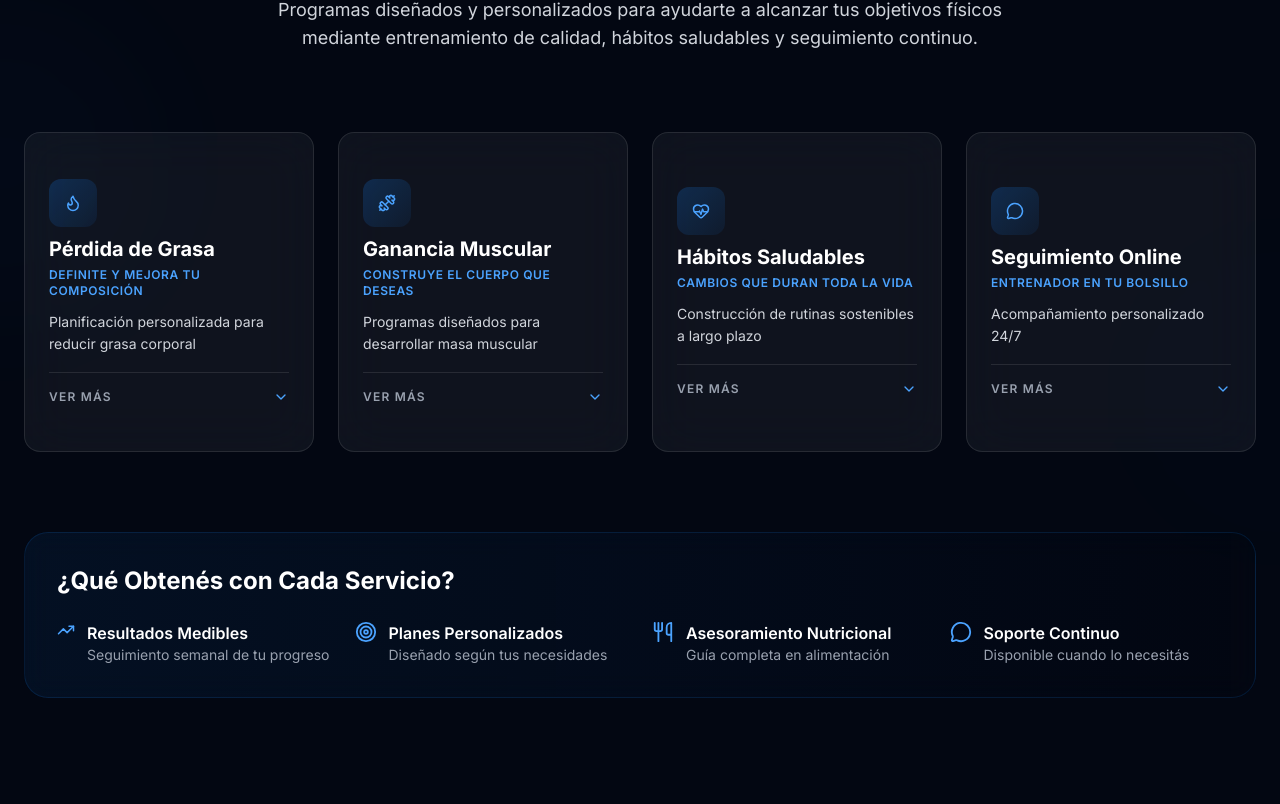
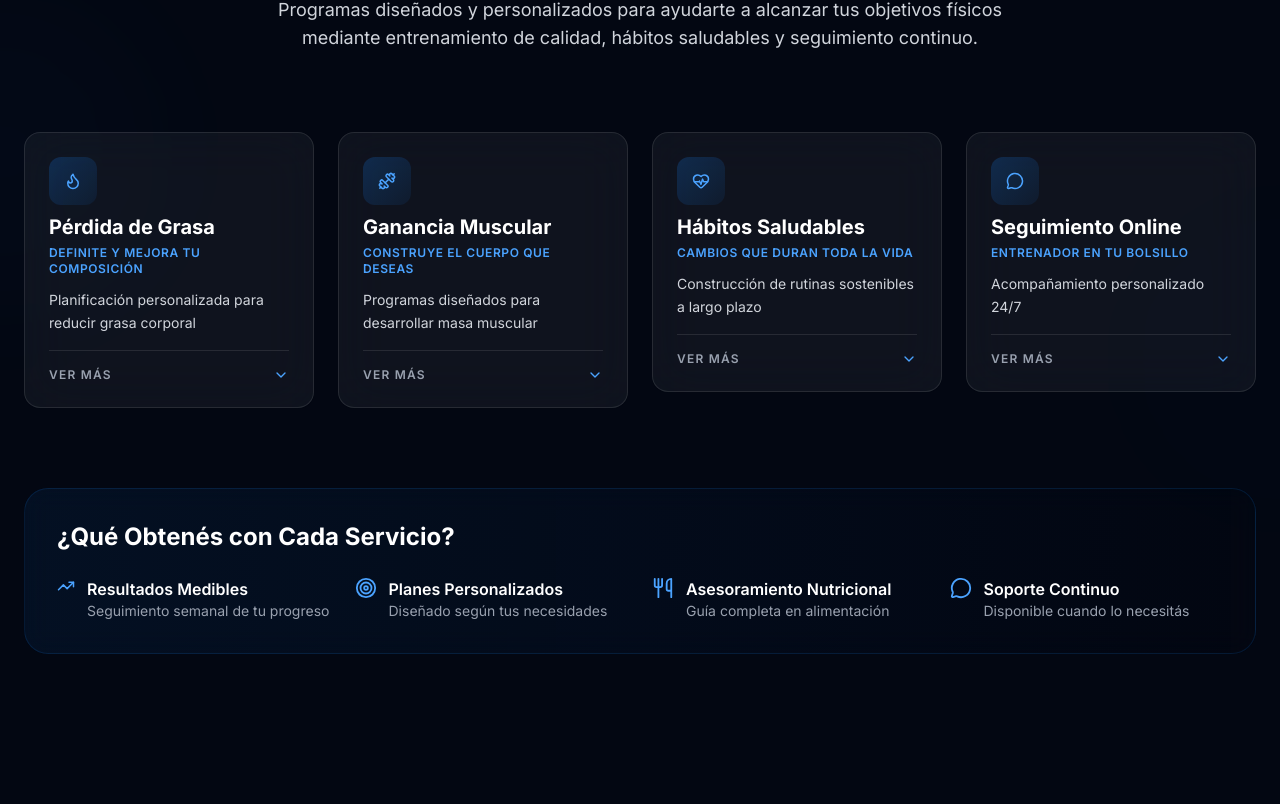
Before and after one commit to Torchiari/Rodrigofitness, a Next.js app in the folder rodrigo-fitness/: page / in a window 1280 px wide. Shown: the part 1916-2720 px from the top of the page. Built offline with nearby package versions, Linux system fonts and the light colour scheme.

Commit message:
primera demo ready

```diff
--- a/rodrigo-fitness/app/components/Contact.tsx
+++ b/rodrigo-fitness/app/components/Contact.tsx
@@ -17,7 +17,7 @@ const contactChannels = [
     icon: FaInstagram,
     title: "Instagram",
     description: "Seguime y conocé más sobre mi trabajo",
-    link: "https://instagram.com/TU_USUARIO",
+    link: "https://www.instagram.com/diaz_rodri1",
     color: "#E4405F",
     bgColor: "#E4405F/10",
   },
@@ -25,7 +25,7 @@ const contactChannels = [
     icon: FaTiktok,
     title: "TikTok",
     description: "Tips, entrenamientos y contenido fitness",
-    link: "https://tiktok.com/@TU_USUARIO",
+    link: "https://tiktok.com/@diaz_rodri1",
     color: "#000000",
     bgColor: "#000000/10",
   },
@@ -33,7 +33,7 @@ const contactChannels = [
     icon: Mail,
     title: "Email",
     description: "Consultas comerciales y asesoramiento",
-    link: "mailto:correo@ejemplo.com",
+    link: "mailto:eldiaz1111@gmail.com",
     color: "#EA4335",
     bgColor: "#EA4335/10",
   },
@@ -197,9 +197,7 @@ export default function Contact() {
                 <p className="text-xs uppercase tracking-widest text-gray-400">
                   Email
                 </p>
-                <p className="text-white font-semibold">
-                  rodrigodiaz@gmail.com
-                </p>
+                <p className="text-white font-semibold">eldiaz1111@gmail.com</p>
               </div>
             </div>
 
--- a/rodrigo-fitness/app/components/Services.tsx
+++ b/rodrigo-fitness/app/components/Services.tsx
@@ -135,7 +135,7 @@ export default function Services() {
           initial="hidden"
           whileInView="visible"
           viewport={{ once: true }}
-          className="grid gap-3 md:gap-6 grid-cols-1 sm:grid-cols-2 lg:grid-cols-4"
+          className="grid gap-2 md:gap-6 grid-cols-1 sm:grid-cols-2 lg:grid-cols-4"
         >
           {services.map((service, index) => {
             const Icon = service.icon;
@@ -152,13 +152,12 @@ export default function Services() {
                   whileTap={{ scale: 0.98 }}
                   className={`
   relative w-full rounded-2xl border transition-all duration-300
-  min-h-[170px] md:min-h-[320px]
   ${
     isExpanded
       ? "border-[#1164BC]/50 bg-gradient-to-br from-[#1164BC]/15 to-[#1164BC]/5 ring-2 ring-[#1164BC]/30"
       : "border-white/10 bg-white/5 hover:border-[#1164BC]/30 hover:bg-white/[0.08]"
   }
-  backdrop-blur-xl p-3 md:p-6 text-left overflow-hidden
+  backdrop-blur-xl p-4 md:p-6 text-left overflow-hidden
 `}
                 >
                   {/* Shine effect */}
@@ -197,7 +196,7 @@ export default function Services() {
 
                     {/* Expanded content */}
                     <motion.div
-                      initial={{ opacity: 0, height: 0 }}
+                      initial={false}
                       animate={{
                         opacity: isExpanded ? 1 : 0,
                         height: isExpanded ? "auto" : 0,
```
